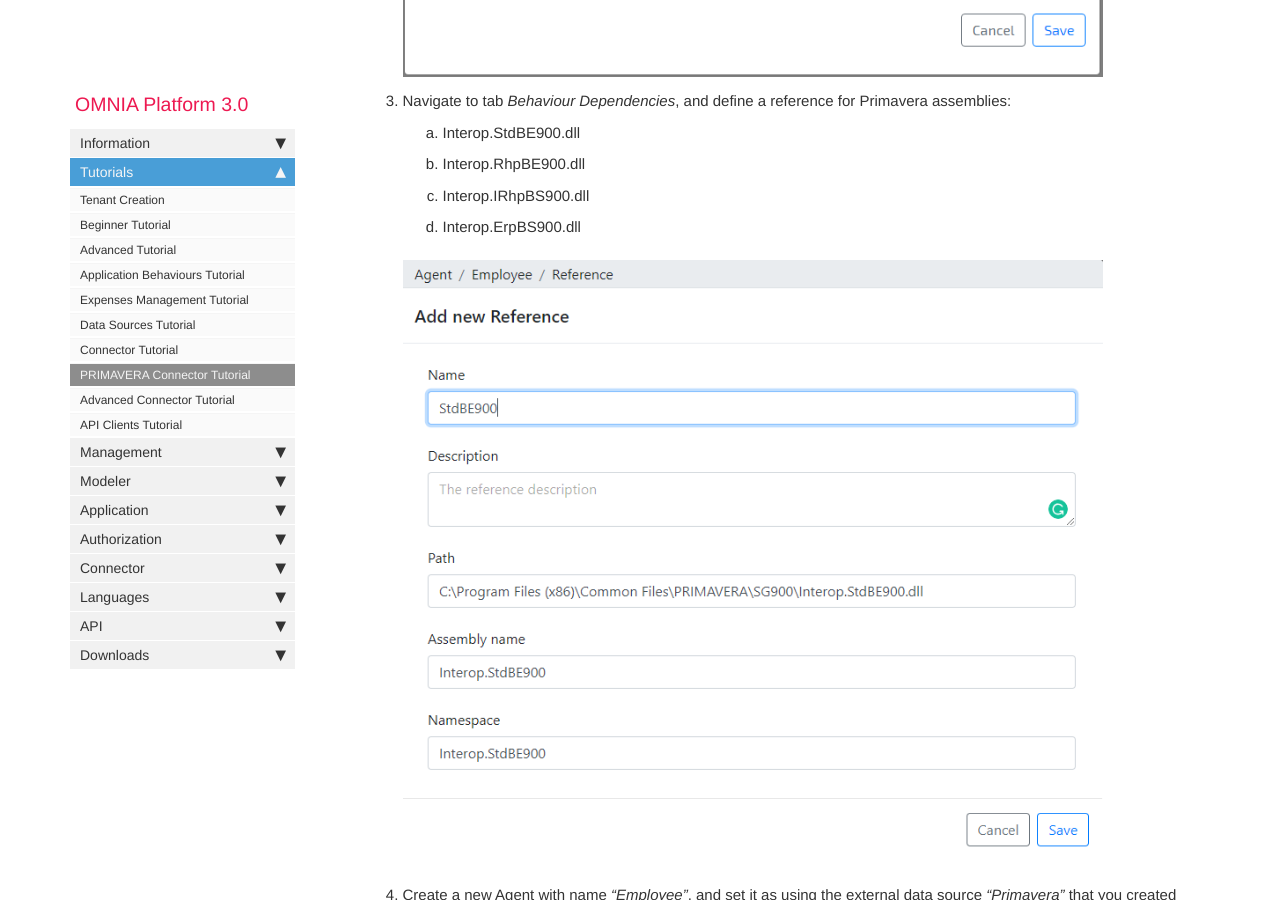
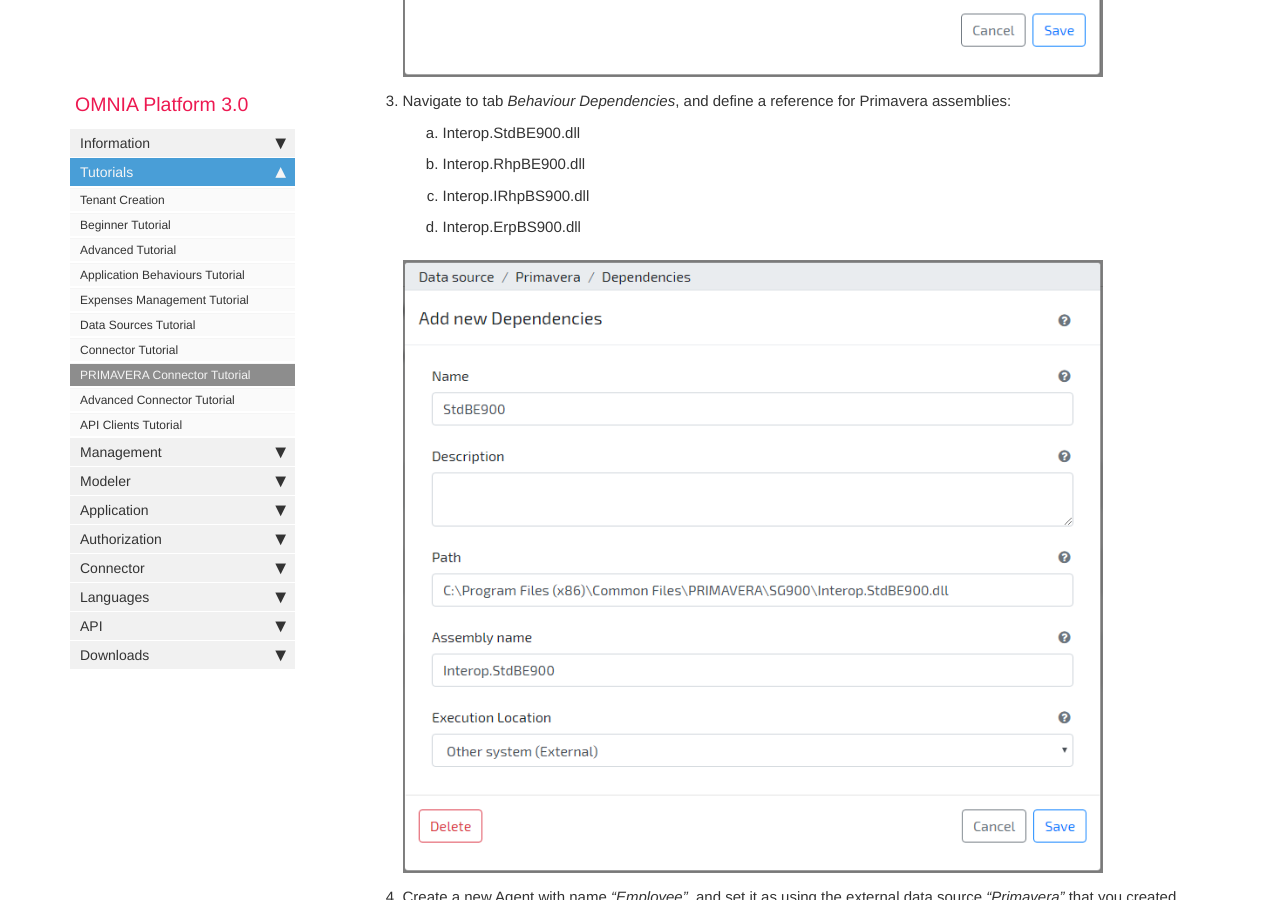
Before and after one commit to daniel8lopes/omnia3, a Jekyll site: the page built from docs/pages/omnia3/Tutorials/omnia3_primaveraconnectortutorial.md, in a window 1280 px wide and 900 px high, scrolled down 1761 px. Built offline with Jekyll 4.4.1, drawn with Linux system fonts in a browser that asks for light colours; nearby versions of some CDN libraries; comment, search, counter and statistics services are not loaded.

Commit message:
Update omnia3_primaveraconnectortutorial.md

```diff
--- a/docs/pages/omnia3/Tutorials/omnia3_primaveraconnectortutorial.md
+++ b/docs/pages/omnia3/Tutorials/omnia3_primaveraconnectortutorial.md
@@ -54,7 +54,7 @@ This tutorial also requires an access to [Primavera ERP](https://pt.primaverabss
     3. Interop.IRhpBS900.dll
     4. Interop.ErpBS900.dll
 
-    ![Modeler add reference](/images/tutorials/primaveraconnector/add-new-reference.PNG)
+    ![Modeler add reference](/images/tutorials/primaveraconnector/Modeler-Primavera-Add-Dependency.PNG)
 
 4. Create a new Agent with name *"Employee"*, and set it as using the external data source *"Primavera"* that you created earlier.
 
```
